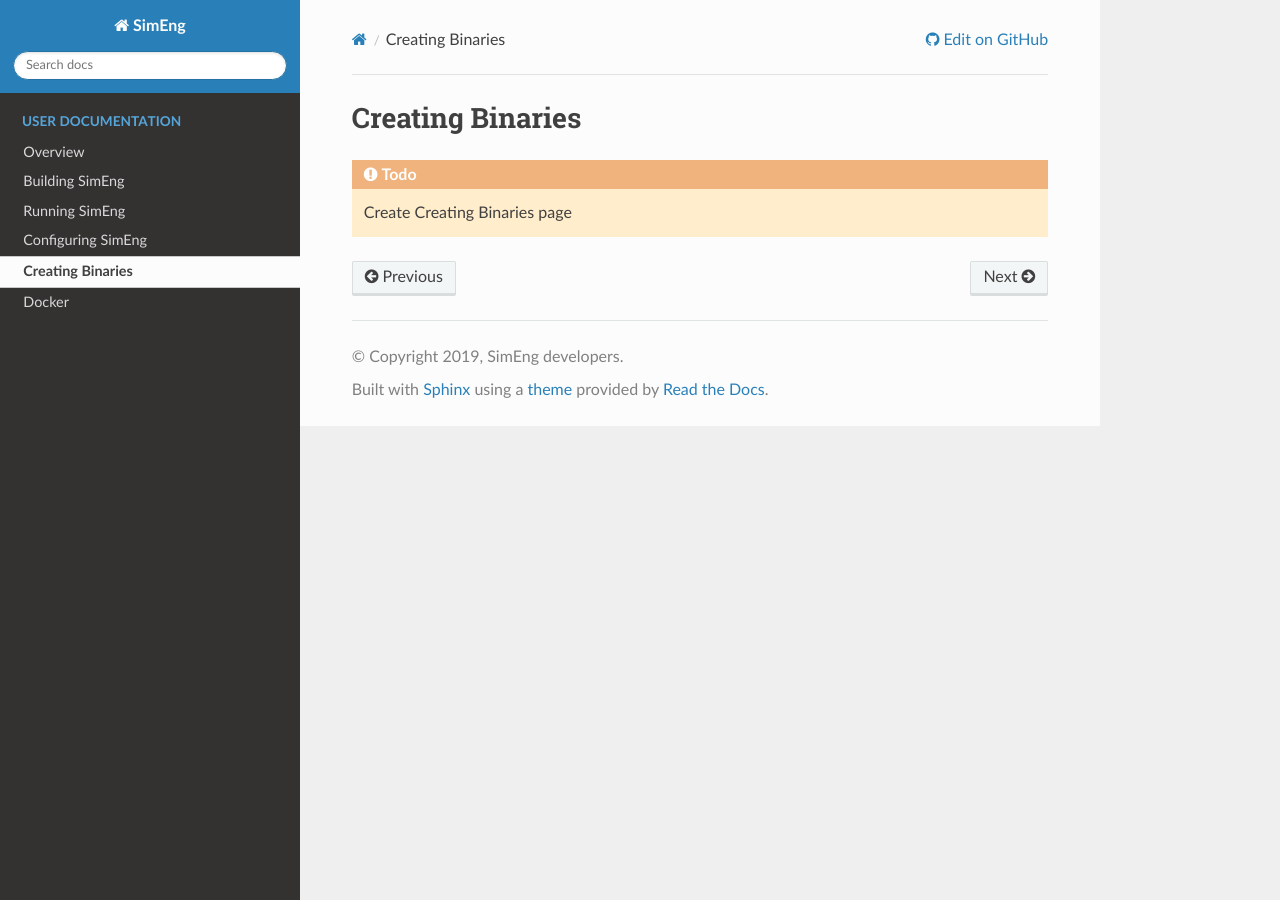
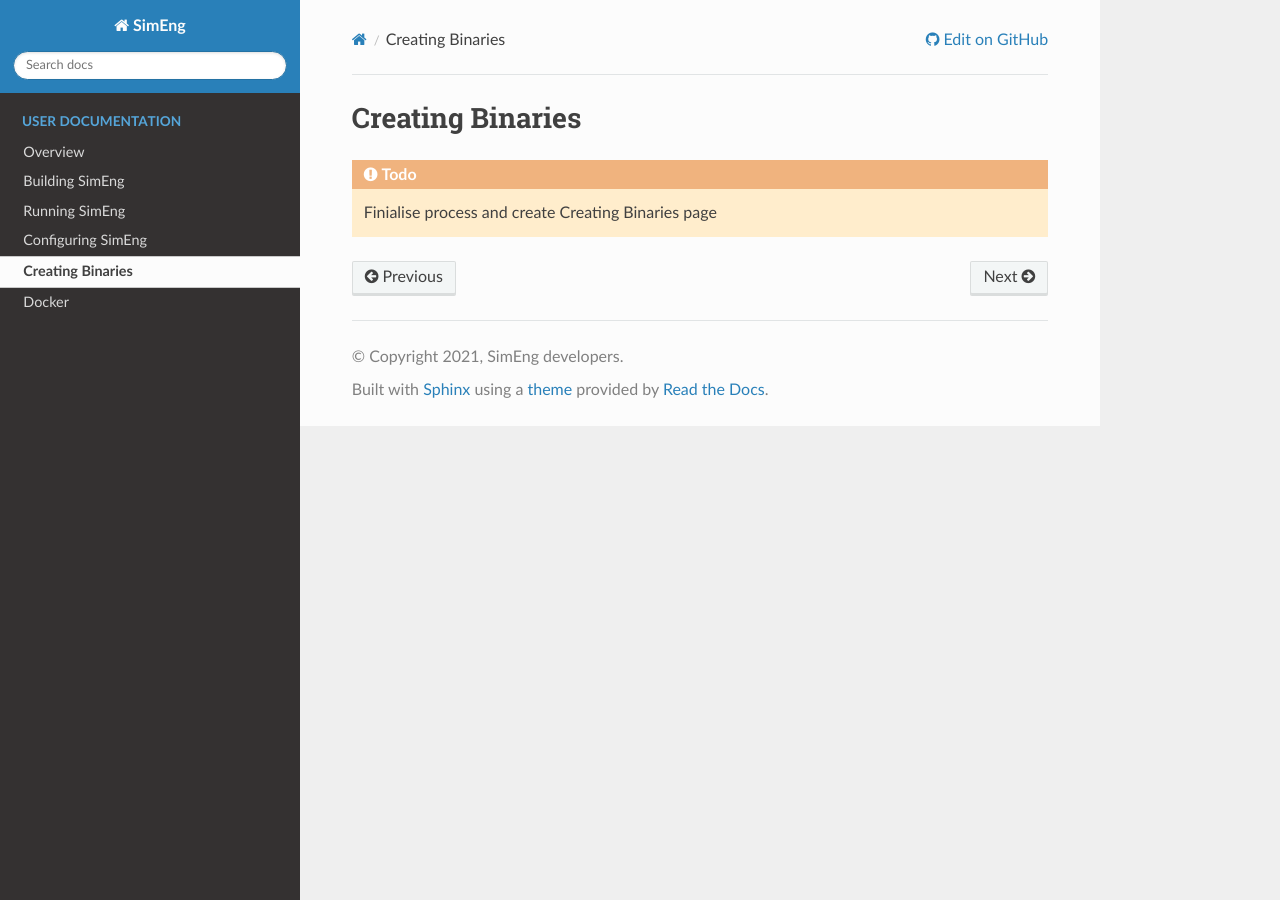
Before and after one commit to UoB-HPC/SimEng, a Sphinx documentation site: the page built from docs/sphinx/user/creating_binaries.rst, in a window 1280 px wide. Built offline with Sphinx 7.4.7 and the Read the Docs theme 2.0.0, drawn with Linux system fonts in a browser that asks for light colours; pages that are not in the unit, such as notebooks, are missing from menus.

Commit message:
Minor text and formatting changes

```diff
--- a/docs/sphinx/conf.py
+++ b/docs/sphinx/conf.py
@@ -20,7 +20,7 @@
 # -- Project information -----------------------------------------------------
 
 project = u'SimEng'
-copyright = u'2019, SimEng developers'
+copyright = u'2021, SimEng developers'
 author = u'SimEng developers'
 
 # The short X.Y version
--- a/docs/sphinx/user/building_simeng.rst
+++ b/docs/sphinx/user/building_simeng.rst
@@ -6,7 +6,7 @@ Prerequisites
 
 Building SimEng requires CMake and a compiler that supports C++17.
 
-(Optional) Docker, see our Docker instructions `here <https://uob-hpc.github.io/SimEng-Docs/docker.html>`_.
+(Optional) Docker, see our Docker instructions :doc:`here <docker>`.
 
 Building
 --------
--- a/docs/sphinx/user/creating_binaries.rst
+++ b/docs/sphinx/user/creating_binaries.rst
@@ -3,4 +3,4 @@ Creating Binaries
 
 .. todo::
 
-    Create Creating Binaries page
+    Finialise process and create Creating Binaries page
```
Also changed, not shown: other parts of docs/sphinx/user/building_simeng.rst (+1 -1 lines).
